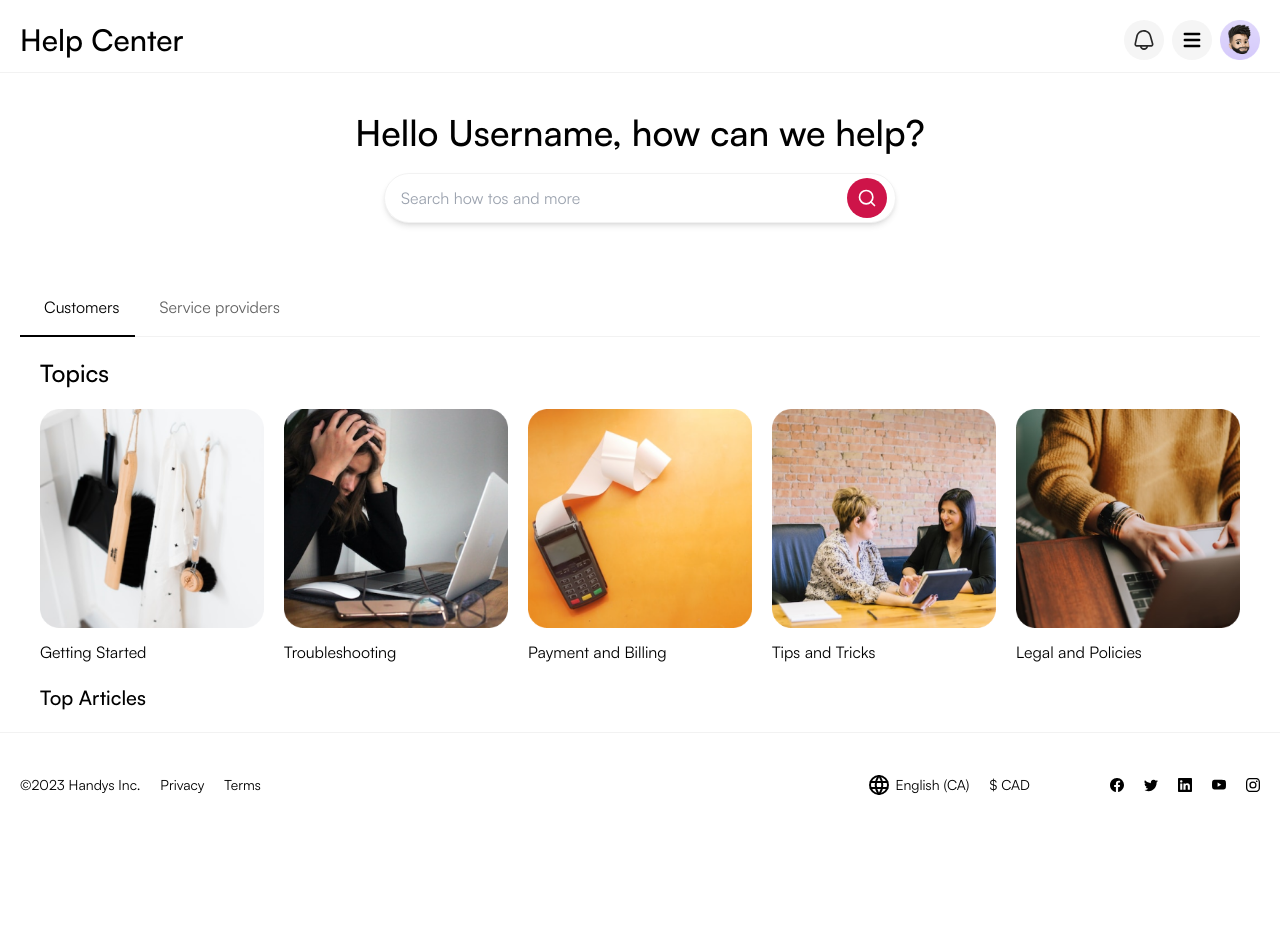
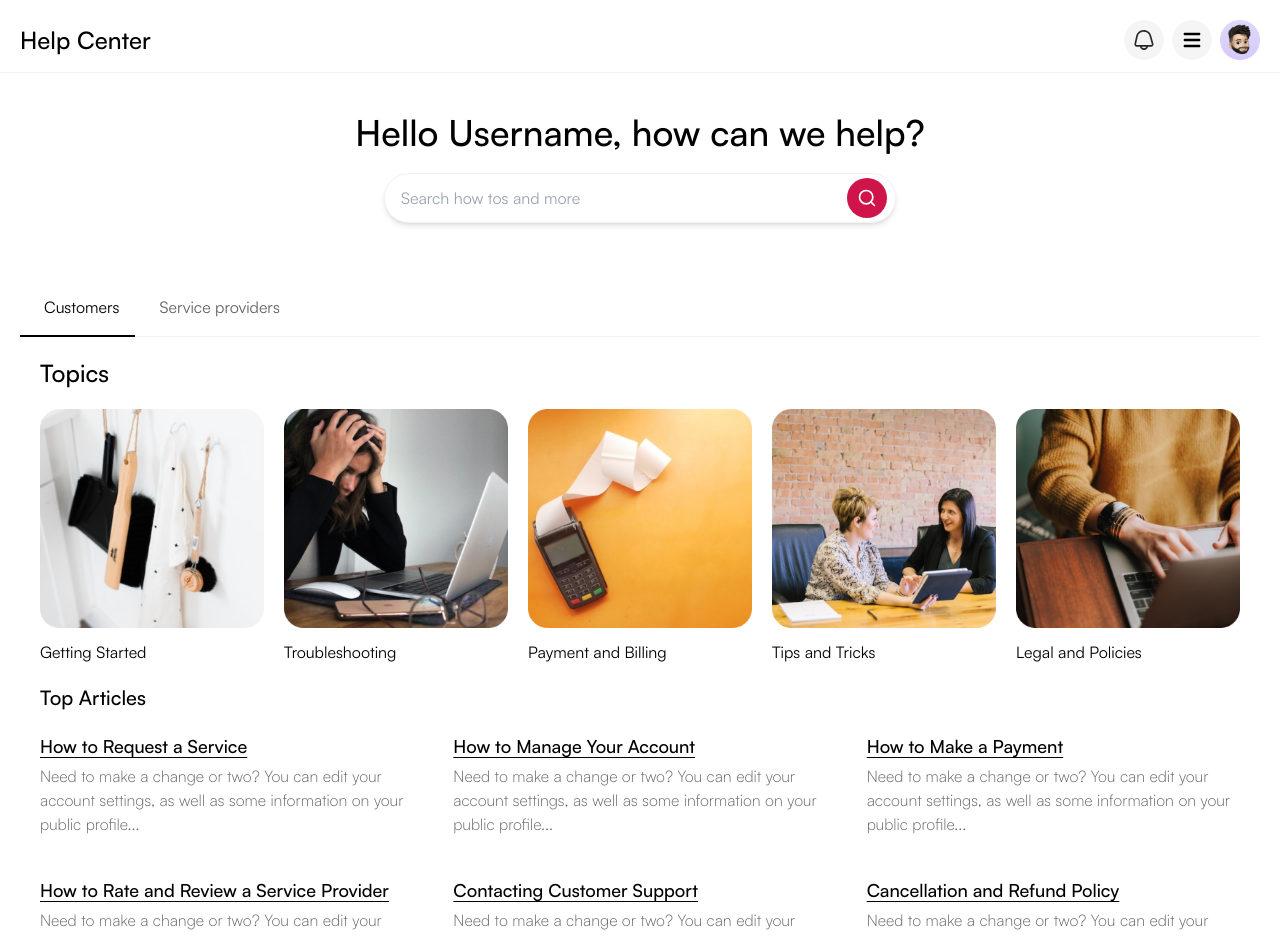
Before and after one commit to Handys-Inc/mvp-frontend, a React (Create React App) app: page /help in a window 1280 px wide. Shown: the top 936 px of the page. Before the commit the page ends 817 px from the top, so only its background shows below. Built offline with nearby package versions, Linux system fonts and the light colour scheme.

Commit message:
serivice and prodiver pages

```diff
--- a/src/App.js
+++ b/src/App.js
@@ -22,6 +22,7 @@ import HelpCenter from "./help/HelpCenter";
 import Customer from "./help/customer/Customer";
 import HelpLayout from "./help/layout/HelpLayout";
 import Provider from "./help/provider/Provider";
+import CustomerCategory from "./help/customer/CustomerCategory";
 
 function App() {
   return (
@@ -55,7 +56,11 @@ function App() {
         {/* TODO: HELP CENTER ROUTES */}
         <Route path="/help" element={<HelpLayout />}>
           <Route index element={<HelpCenter />} />
+          {/* Customers */}
           <Route path="customer" element={<Customer />} />
+          <Route path="customer/:id" element={<CustomerCategory />} />
+
+          {/* Provider */}
           <Route path="provider/:id" element={<Provider />} />
         </Route>
 
--- a/src/help/HelpCenter.js
+++ b/src/help/HelpCenter.js
@@ -2,7 +2,6 @@ import React, { Fragment } from "react";
 
 import { Tab } from "@headlessui/react";
 import Search from "./layout/components/Search";
-
 
 import Customer from "./customer/Customer";
 import Provider from "./provider/Provider";
@@ -10,6 +9,11 @@ import Provider from "./provider/Provider";
 import "./index.css";
 
 function HelpCenter() {
+  // scroll to top
+  React.useEffect(() => {
+    window.scrollTo(0, 0);
+  }, []);
+
   const [selectedIndex, setSelectedIndex] = React.useState(0);
 
   return (
--- a/src/help/customer/Customer.js
+++ b/src/help/customer/Customer.js
@@ -13,20 +13,40 @@ function Customer() {
       {/* topics */}
       <div className="grid grid-cols-5 gap-5 w-full">
         {topics.map((topic) => {
-      return(
-        <NavLink to={`customer/${topic.title.toLowerCase()}`}>
+          return (
+            <NavLink to={`customer/${topic.slug}`}>
               <div key={topic.id}>
-<img className="object-cover" src={topic.image} alt={topic.title}/>
+                <img
+                  className="object-cover"
+                  src={topic.image}
+                  alt={topic.title}
+                />
                 <h5 className="mt-3">{topic.title}</h5>
               </div>
             </NavLink>
-
-      )
+          );
         })}
       </div>
 
       {/* top articles */}
       <h4 className="my-5 font-semibold text-xl">Top Articles</h4>
+
+      <div className="grid grid-cols-3 gap-10 w-full mb-20">
+        {data
+          .filter((article) => article.category === "customer" && article.top)
+          .map((article) => {
+            return (
+              <div id={article.id}>
+                <NavLink to={`customer/article/${article.slug}`}>
+                  <h4 className="font-bold mb-1 cursor-pointer hover:text-primary underline underline-offset-4 text-lg">
+                    {article.title}
+                  </h4>
+                </NavLink>
+                <p className="text-gray font-light">{article.shortDesc}</p>
+              </div>
+            );
+          })}
+      </div>
     </div>
   );
 }
--- /dev/null
+++ b/src/help/customer/CustomerCategory.js
@@ -0,0 +1,28 @@
+import React from 'react'
+
+function CustomerCategory() {
+  return (
+    <div className="max-w-5xl mx-auto mt-10">
+
+<h3>
+  Help Center | Getting Started
+</h3>
+
+<div className='flex justify-between'>
+
+  {/* Sub Category */}
+  <div>
+    <h4 className="font-bold text-3xl my-5">Getting started </h4>
+  </div>
+
+  {/* Related topics */}
+  <div>
+    <h4>Related Topics</h4>
+  </div>
+</div>
+
+    </div>
+  )
+}
+
+export default CustomerCategory
--- a/src/help/data/articles.js
+++ b/src/help/data/articles.js
@@ -1,8 +1,75 @@
 export const articles = [
+  // TOP ARTICLES FOR CUSTOMER
+  {
+    id: 45,
+    top: true,
+    category: "customer",
+    title: "How to Request a Service",
+    slug: "how-to-request-a-service",
+    subcategory: "request",
+    shortDesc:
+      "Need to make a change or two? You can edit your account settings, as well as some information on your public profile...",
+    content: null,
+  },
+  {
+    id: 46,
+    top: true,
+    category: "customer",
+    title: "How to Manage Your Account",
+    slug: "how-to-manage-your-account",
+    subcategory: "request",
+    shortDesc:
+      "Need to make a change or two? You can edit your account settings, as well as some information on your public profile...",
+    content: null,
+  },
+  {
+    id: 46,
+    top: true,
+    category: "customer",
+    title: "How to Make a Payment",
+    slug: "how-to-make-payment",
+    subcategory: "request",
+    shortDesc:
+      "Need to make a change or two? You can edit your account settings, as well as some information on your public profile...",
+    content: null,
+  },
+  {
+    id: 46,
+    top: true,
+    category: "customer",
+    title: "How to Rate and Review a Service Provider",
+    slug: "how-to-rate-and-review-a-service-provider",
+    subcategory: "request",
+    shortDesc:
+      "Need to make a change or two? You can edit your account settings, as well as some information on your public profile...",
+    content: null,
+  },
+  {
+    id: 56,
+    top: true,
+    category: "customer",
+    title: "Contacting Customer Support",
+    slug: "contacting-customer-support",
+    subcategory: "request",
+    shortDesc:
+      "Need to make a change or two? You can edit your account settings, as well as some information on your public profile...",
+    content: null,
+  },
+  {
+    id: 96,
+    top: true,
+    category: "customer",
+    title: "Cancellation and Refund Policy",
+    slug: "cancellation-and-refund-policy",
+    subcategory: "request",
+    shortDesc:
+      "Need to make a change or two? You can edit your account settings, as well as some information on your public profile...",
+    content: null,
+  },
 
-  {id: 45,
-  top: false,
-category: "customer",
-topic: "getting started",
-subcategory: "troubleshooting"}
-]
+  // TOP ARTICLES FOR PROVIDER
+
+  // ARTICLES FOR CUSTOMER
+
+  // ARTICLES FOR PROVIDER
+];
--- a/src/help/data/topics.js
+++ b/src/help/data/topics.js
@@ -6,9 +6,9 @@ import payment from "../assets/images/payment.png";
 import tips from "../assets/images/tips.png";
 
 export const topics = [
-  { id: 1, image: getting, title: "Getting Started" },
-  { id: 2, image: trouble, title: "Troubleshooting" },
-  { id: 3, image: payment, title: "Payment and Billing" },
-  { id: 4, image: tips, title: "Tips and Tricks" },
-  { id: 5, image: legal, title: "Legal and Policies" },
+  { id: 1, image: getting, slug: "getting-started", title: "Getting Started" },
+  { id: 2, image: trouble, slug: "troubleshooting", title: "Troubleshooting" },
+  { id: 3, image: payment, slug: "payments-and-billing", title: "Payment and Billing" },
+  { id: 4, image: tips, slug: "tips-and-tricks", title: "Tips and Tricks" },
+  { id: 5, image: legal, slug: "legal-and-policies", title: "Legal and Policies" },
 ];
--- a/src/help/layout/HelpLayout.js
+++ b/src/help/layout/HelpLayout.js
@@ -1,9 +1,8 @@
-
 import React from "react";
-import { Outlet} from "react-router-dom";
+import { Outlet } from "react-router-dom";
 import Border from "../../components/Border/Border";
 
-
+import { articles } from "../data/articles";
 
 import Header from "./components/Header";
 import Footer from "./components/Footer";
@@ -11,24 +10,15 @@ import Footer from "./components/Footer";
 // import { IoLocation } from "react-icons/io5";
 
 function HelpLayout() {
-  const sampleData = [
-    { title: "hello world", content: "hiii", type: "customer" },
-    { title: "hello world", content: "hiii", type: "customer" },
-    { title: "hello world", content: "hiii", type: "customer" },
-  ];
-
-
-
   return (
     <div className="min-h-screen w-full">
-    <Header/>
-<div className="px-5 mx-auto min-h-[70vh]">
- <Outlet context={sampleData} />
-</div>
-
+      <Header />
+      <div className="px-5 mx-auto min-h-[70vh]">
+        <Outlet context={articles} />
+      </div>
 
       <Border />
-     <Footer/>
+      <Footer />
     </div>
   );
 }
--- a/src/help/layout/components/Header.js
+++ b/src/help/layout/components/Header.js
@@ -1,8 +1,9 @@
-import React from 'react'
+import React, { useEffect, useState } from "react";
 
-import {  NavLink } from "react-router-dom";
+import { NavLink } from "react-router-dom";
 
 import Profile from "../../../assets/img/profile.png";
+import logo from "../../../assets/logo/logo.svg";
 
 import Bell from "../../../assets/custom/Bell";
 
@@ -10,8 +11,6 @@ import { Menu, Transition } from "@headlessui/react";
 import { Fragment } from "react";
 
 import { HiMenu } from "react-icons/hi";
-
-
 
 function Header() {
   const links = [
@@ -22,13 +21,27 @@ function Header() {
     { href: "/", label: "Logout" },
   ];
 
+  const [current, setCurrent] = useState("");
+
+  useEffect(() => {
+    setCurrent(window.location.pathname);
+  }, []);
   return (
     <div className="block  z-30">
       <div className="flex flex-row justify-between items-center px-5 pt-5 pb-0 md:pb-3">
+        {current === "/help" ? (
+          <NavLink to="/help">
+            <p className="text-2xl font-bold"> Help Center</p>
+          </NavLink>
+        ) : (
           <NavLink to="/">
-            {/* <img className="hidden md:block w-20 md:w-28" src={logo} alt="Logo" /> */}
-            <p className="text-3xl font-bold"> Help Center</p>
+            <img
+              className="hidden md:block w-20 md:w-28"
+              src={logo}
+              alt="Logo"
+            />
           </NavLink>
+        )}
 
         {/* Links */}
 
@@ -87,7 +100,6 @@ function Header() {
             </Menu>
           </div>
 
-
           <img className="hidden md:block w-10" src={Profile} alt="user" />
         </div>
       </div>
@@ -95,7 +107,7 @@ function Header() {
         <hr />
       </div>
     </div>
-  )
+  );
 }
 
-export default Header
+export default Header;
--- a/src/help/provider/Provider.js
+++ b/src/help/provider/Provider.js
@@ -1,7 +1,54 @@
 import React from "react";
+import { NavLink, useOutletContext } from "react-router-dom";
+
+import { topics } from "../data/topics";
 
 function Provider() {
-  return <div>Provider</div>;
+  const data = useOutletContext();
+
+  return (
+    <div>
+      <h4 className="mb-5 font-semibold text-2xl">Topics</h4>
+
+      {/* topics */}
+      <div className="grid grid-cols-5 gap-5 w-full">
+        {topics.map((topic) => {
+          return (
+            <NavLink to={`provider/${topic.slug}`}>
+              <div key={topic.id}>
+                <img
+                  className="object-cover"
+                  src={topic.image}
+                  alt={topic.title}
+                />
+                <h5 className="mt-3">{topic.title}</h5>
+              </div>
+            </NavLink>
+          );
+        })}
+      </div>
+
+      {/* top articles */}
+      <h4 className="my-5 font-semibold text-xl">Top Articles</h4>
+
+      <div className="grid grid-cols-3 gap-10 w-full mb-20">
+        {data
+          .filter((article) => article.category === "provider" && article.top)
+          .map((article) => {
+            return (
+              <div id={article.id}>
+                <NavLink to={`provider/article/${article.slug}`}>
+                  <h4 className="font-bold mb-1 cursor-pointer hover:text-primary underline underline-offset-4 text-lg">
+                    {article.title}
+                  </h4>
+                </NavLink>
+                <p className="text-gray font-light">{article.shortDesc}</p>
+              </div>
+            );
+          })}
+      </div>
+    </div>
+  );
 }
 
 export default Provider;
```
Lines whose indentation alone changed are shown as unchanged.
